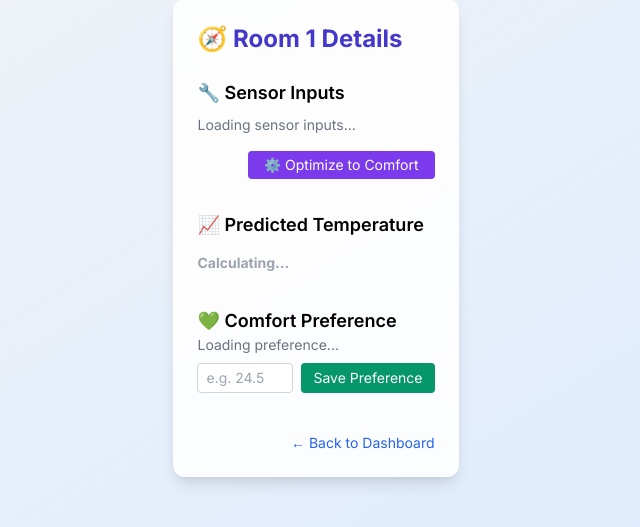
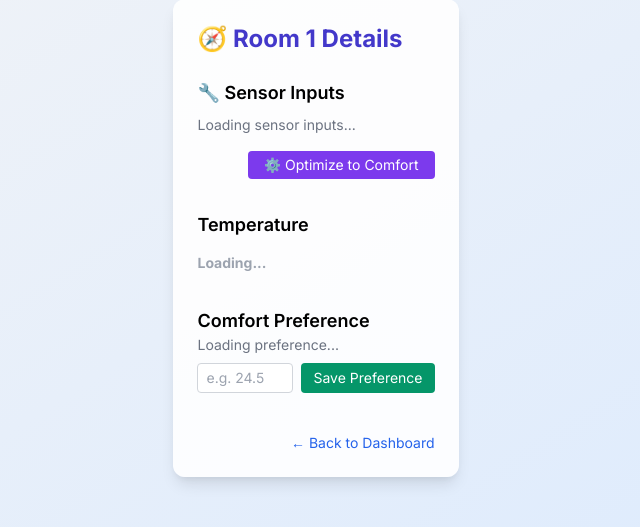
Before and after one commit to ElyarSadig/iot-smart-home, a FastAPI app: page /room/1 in a window 1280 px wide. Shown: the part 162-689 px from the top of the page, without its empty margins (324-964 px from the left). Run offline with FastAPI, Linux system fonts and the light colour scheme; data that the repository does not hold is empty; some libraries are stand-ins or nearby versions.

```diff
--- a/app/tasks.py
+++ b/app/tasks.py
@@ -17,10 +17,7 @@ async def update_all_predictions():
             sensor = result.scalar_one_or_none()
 
             if sensor:
-                # Define the expected feature names in the same order used in training
                 FEATURES = ["RelH", "L1", "L2", "Occ", "Act", "Door", "Win"]
-
-                # Create a DataFrame with feature names to avoid sklearn warning
                 df_features = pd.DataFrame([[
                     sensor.RelH,
                     sensor.L1,
@@ -31,7 +28,6 @@ async def update_all_predictions():
                     sensor.Win
                 ]], columns=FEATURES)
 
-                # Predict and update
                 prediction = model.predict(df_features)[0]
                 sensor.Temp = round(prediction, 2)
                 sensor.created_at = datetime.now()
--- a/app/templates/room.html
+++ b/app/templates/room.html
@@ -33,9 +33,8 @@ block content %}
     </div>
   </section>
 
-  <!-- 📈 Predicted Temperature -->
   <section class="mt-8">
-    <h3 class="text-lg font-semibold">📈 Predicted Temperature</h3>
+    <h3 class="text-lg font-semibold">Temperature</h3>
     <div
       id="prediction-box"
       class="mt-2 text-blue-700 font-bold text-xl"
@@ -43,15 +42,13 @@ block content %}
       hx-trigger="every 2s"
       hx-swap="innerHTML"
     >
-      <span class="text-sm text-gray-400">Calculating...</span>
+      <span class="text-sm text-gray-400">Loading...</span>
     </div>
   </section>
 
-  <!-- 💚 Comfort Preference -->
   <section class="mt-8">
-    <h3 class="text-lg font-semibold">💚 Comfort Preference</h3>
+    <h3 class="text-lg font-semibold">Comfort Preference</h3>
 
-    <!-- Persistent container -->
     <div id="preference-box">
       <div
         hx-get="/room/{{ room_id }}/preference"
@@ -62,7 +59,6 @@ block content %}
       </div>
     </div>
 
-    <!-- Submit New Preference -->
     <form
       hx-post="/room/{{ room_id }}/preference"
       hx-target="#preference-box"
```
